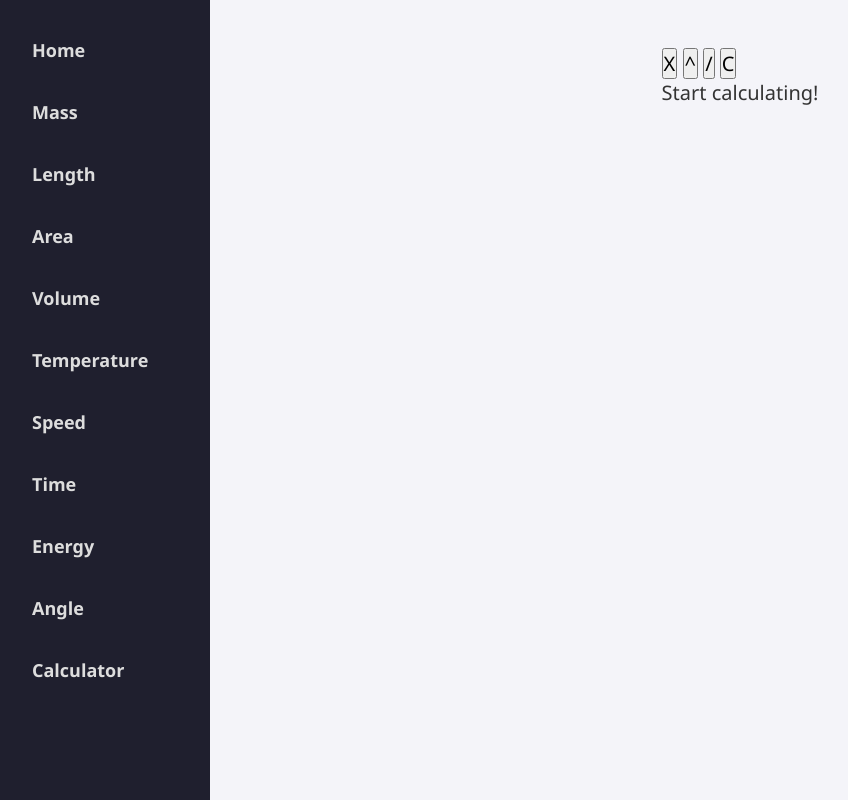
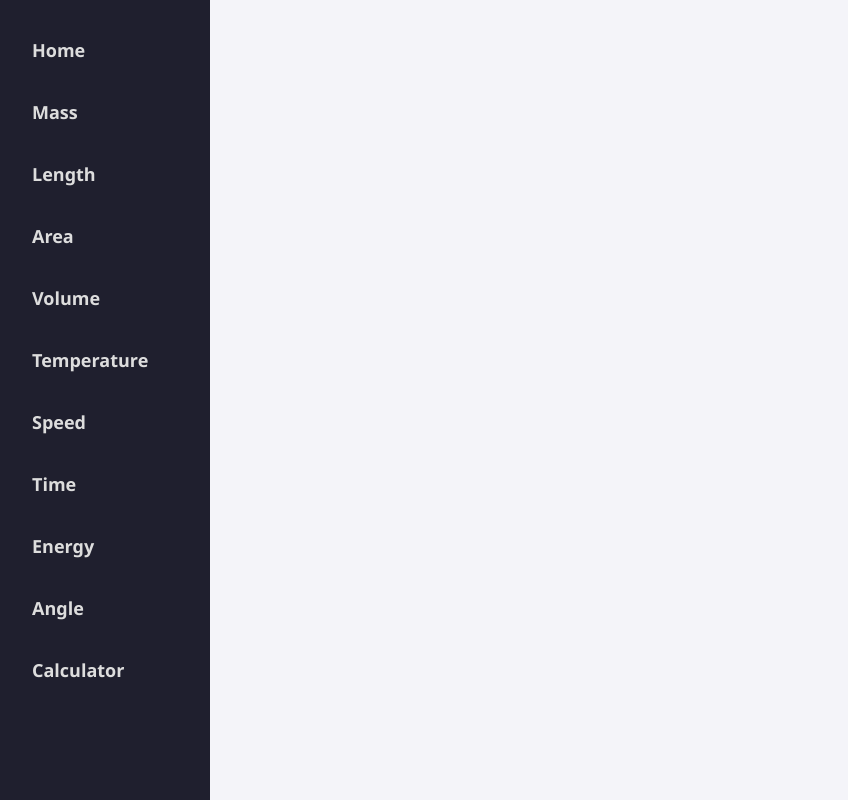
Before and after one commit to Jakob-Larsen/Unit-Converter, a plain HTML site: page index.html in a window 1280 px wide. Shown: the whole page, without its empty margins (10-858 px from the left). Drawn offline with Linux system fonts and the light colour scheme.

Commit message:
Shithub, one thing was wrong ):

```diff
--- a/index.html
+++ b/index.html
@@ -301,7 +301,7 @@
             </div>
             <p id="outputAngle">Start converting!</p>
         </div>
-        <div class="'tab" id="calclulator">
+        <div class="tab" id="calclulator">
             <tr>
                 <tr>
                     <td>
```
